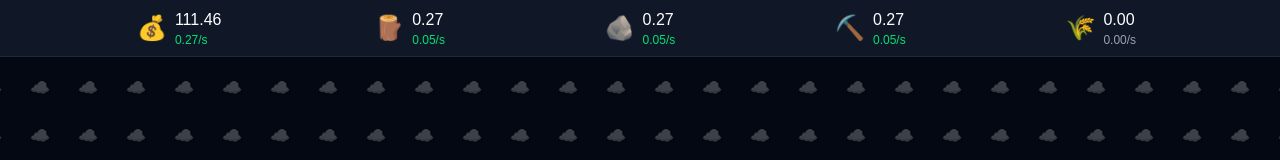
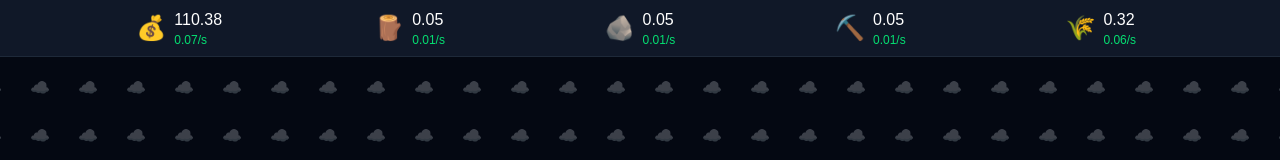
Before and after one commit to Aetherr-Agency/idlarz, a Next.js app: page / in a window 1280 px wide. Shown: the top 160 px of the page. Built offline with nearby package versions, Linux system fonts and the light colour scheme.

Commit message:
working poc

```diff
--- a/src/components/game/ResourceDisplay.tsx
+++ b/src/components/game/ResourceDisplay.tsx
@@ -16,6 +16,24 @@ const ResourceDisplay: React.FC = () => {
   const resources = useGameStore(state => state.resources);
   const resourceRates = useGameStore(state => state.resourceRates);
   const modifiers = useGameStore(state => state.resourceModifiers);
+  const tiles = useGameStore(state => state.tiles);
+
+  // Find castle level
+  const castleLevel = React.useMemo(() => {
+    for (let y = 0; y < tiles.length; y++) {
+      for (let x = 0; x < tiles[y].length; x++) {
+        const tile = tiles[y][x];
+        if (tile.isOwned && tile.biome === 'castle' && tile.level) {
+          return tile.level;
+        }
+      }
+    }
+    return 1;
+  }, [tiles]);
+
+  const castleBonus = React.useMemo(() => {
+    return castleLevel > 1 ? `Castle Level ${castleLevel} (+${((Math.pow(1.5, castleLevel - 1) - 1) * 100).toFixed(0)}%)` : null;
+  }, [castleLevel]);
 
   return (
     <div className="fixed top-0 left-0 right-0 z-50 bg-gray-900 bg-opacity-90 border-b border-gray-800">
@@ -48,12 +66,20 @@ const ResourceDisplay: React.FC = () => {
                       <span className="text-gray-400">Base Rate:</span>
                       <span className="text-white">{formatNumber(resourceRates.base[resource])}/s</span>
                     </div>
-                    <div className="flex justify-between gap-4">
-                      <span className="text-gray-400">Modifier:</span>
-                      <span className={`${modifiers[resource] > 1 ? 'text-green-400' : modifiers[resource] < 1 ? 'text-red-400' : 'text-white'}`}>
-                        {formatModifier(modifiers[resource])}
-                      </span>
-                    </div>
+                    {castleBonus && (
+                      <div className="flex justify-between gap-4">
+                        <span className="text-purple-400">Castle Bonus:</span>
+                        <span className="text-purple-400">{castleBonus}</span>
+                      </div>
+                    )}
+                    {modifiers[resource] !== 1 && (
+                      <div className="flex justify-between gap-4">
+                        <span className="text-gray-400">Total Modifier:</span>
+                        <span className={`${modifiers[resource] > 1 ? 'text-green-400' : modifiers[resource] < 1 ? 'text-red-400' : 'text-white'}`}>
+                          {formatModifier(modifiers[resource])}
+                        </span>
+                      </div>
+                    )}
                     <div className="flex justify-between gap-4 border-t border-gray-700 mt-2 pt-2">
                       <span className="text-gray-400">Total Rate:</span>
                       <span className={`${resourceRates.total[resource] > 0 ? 'text-green-400' : 'text-gray-400'}`}>
--- a/src/components/game/Tile.tsx
+++ b/src/components/game/Tile.tsx
@@ -1,4 +1,4 @@
-import React, { memo, useMemo, useState } from 'react';
+import React, { memo, useMemo } from 'react';
 import { BiomeType } from '@/types/game';
 import { BIOMES, GRID_SIZE, GRID_HEIGHT, SCALING_CONFIG } from '@/config/gameConfig';
 import { useGameStore } from '@/stores/gameStore';
@@ -208,7 +208,7 @@ const Tile: React.FC<TileProps> = ({ biome, isOwned, x, y, style, level }) => {
         isOwned ? 'opacity-100' : isAdjacent ? 'opacity-75 hover:opacity-100' : 'opacity-25',
         !isOwned && isAdjacent && 'hover:z-10 cursor-pointer border border-gray-900 hover:border-gray-800',
         biome === 'castle' && 'ring-1 ring-purple-500',
-        'group'
+        'group hover:z-20'
       )}
       style={{
         ...style,
--- a/src/config/gameConfig.ts
+++ b/src/config/gameConfig.ts
@@ -57,19 +57,19 @@ export const INITIAL_RESOURCES = {
 // Base resource generation (per second)
 export const BASE_GENERATION_RATES = {
   gold: 0.02,
-  wood: 0,
-  stone: 0,
-  coal: 0,
-  food: 0
+  wood: 0.01,
+  stone: 0.01,
+  coal: 0.01,
+  food: 0.01
 };
 
 // Castle Configuration
 export const CASTLE_BASE_RATES = {
-  gold: 0.1,
+  gold: 0.05,
   wood: 0,
   stone: 0,
   coal: 0,
-  food: 0
+  food: 0.05
 };
 
 export const CASTLE_UPGRADE = {
@@ -100,11 +100,11 @@ export const BIOMES: Record<string, BiomeInfo> = {
     baseColor: '#9333ea',
     cost: 0,
     resourceGeneration: {
-      gold: 0.25,
-      wood: 0.05,
-      stone: 0.05,
-      coal: 0.05,
-      food: 0
+      gold: 0.1,
+      wood: 0,
+      stone: 0,
+      coal: 0,
+      food: 0.05
     },
     resourceIcons: [BIOME_ICONS.castle],
     unique: true,
@@ -118,8 +118,8 @@ export const BIOMES: Record<string, BiomeInfo> = {
     baseColor: '#166534',
     cost: 100,
     resourceGeneration: {
-      gold: 0.15,
-      wood: 1
+      gold: 0.05,
+      wood: 0.1
     },
     resourceIcons: [BIOME_ICONS.forest],
     description: 'A dense forest teeming with valuable wood. Mysterious creatures lurk in the shadows.'
@@ -130,8 +130,8 @@ export const BIOMES: Record<string, BiomeInfo> = {
     baseColor: '#65a30d',
     cost: 100,
     resourceGeneration: {
-      gold: 0.1,
-      food: 1
+      gold: 0.05,
+      food: 0.1
     },
     resourceIcons: [BIOME_ICONS.plains],
     description: 'Fertile grasslands perfect for farming. The wind whispers tales of distant lands.'
@@ -143,8 +143,8 @@ export const BIOMES: Record<string, BiomeInfo> = {
     cost: 100,
     resourceGeneration: {
       gold: 0.05,
-      stone: 1.25,
-      coal: 1
+      stone: 0.15,
+      coal: 0.05
     },
     resourceIcons: [BIOME_ICONS.hills],
     description: 'Rolling hills rich with minerals. Ancient tunnels hint at forgotten treasures.'
@@ -156,8 +156,8 @@ export const BIOMES: Record<string, BiomeInfo> = {
     cost: 100,
     resourceGeneration: {
       gold: 0,
-      food: 1,
-      wood: 0.5
+      food: 0.1,
+      wood: 0.05
     },
     resourceIcons: [BIOME_ICONS.swamp],
     description: 'A treacherous swamp with unique resources. The mist conceals both danger and opportunity.'
@@ -168,9 +168,9 @@ export const BIOMES: Record<string, BiomeInfo> = {
     baseColor: '#94a3b8',
     cost: 100,
     resourceGeneration: {
-      gold: 0.2,
-      food: 0,
-      coal: 1.25
+      gold: 0.15,
+      food: 0.05,
+      coal: 0.25
     },
     resourceIcons: [BIOME_ICONS.tundra],
     description: 'A harsh frozen wasteland. Only the bravest explorers venture here, but the rewards are great.'
@@ -181,8 +181,8 @@ export const BIOMES: Record<string, BiomeInfo> = {
     baseColor: '#0ea5e9',
     cost: 100,
     resourceGeneration: {
-      gold: 0.25,
-      food: 1.25
+      gold: 0.05,
+      food: 0.15
     },
     resourceIcons: [BIOME_ICONS.lake],
     description: 'A pristine lake full of fish. The clear waters reflect untold possibilities.'
--- a/src/stores/gameStore.ts
+++ b/src/stores/gameStore.ts
@@ -65,24 +65,38 @@ const countAdjacentSameBiomes = (tiles: GameState['tiles'], x: number, y: number
 const calculateResourceRates = (tiles: GameState['tiles']): ResourceRates => {
   const base = { ...BASE_GENERATION_RATES };
   const total = { ...base };
-  const modifiers = { gold: 1.0, wood: 1.0, stone: 1.0, coal: 1.0, food: 1.0 };
+  const modifiers: Record<keyof Resources, number> = {
+    gold: 1,
+    wood: 1,
+    stone: 1,
+    coal: 1,
+    food: 1
+  };
 
-  // Find castle and apply its base rates and level multiplier
+  // Find castle and its level
+  let castleLevel = 1;
+  let castleX = -1, castleY = -1;
   for (let y = 0; y < GRID_HEIGHT; y++) {
     for (let x = 0; x < GRID_SIZE; x++) {
       const tile = tiles[y][x];
-      if (tile.isOwned && tile.biome === 'castle') {
-        const level = tile.level || 1;
-        const multiplier = Math.pow(CASTLE_UPGRADE.levelMultiplier, level - 1);
-
-        // Apply castle base rates with level multiplier
-        Object.entries(CASTLE_BASE_RATES).forEach(([resource, rate]) => {
-          base[resource as keyof Resources] += rate * multiplier;
-        });
+      if (tile.isOwned && tile.biome === 'castle' && tile.level) {
+        castleLevel = tile.level;
+        castleX = x;
+        castleY = y;
         break;
       }
     }
   }
+
+  // Calculate castle multiplier
+  const castleMultiplier = Math.pow(1.5, castleLevel - 1);
+
+  // First add castle base rates to base generation
+  Object.entries(CASTLE_BASE_RATES).forEach(([resource, rate]) => {
+    const key = resource as keyof Resources;
+    base[key] += rate;
+    total[key] += rate * castleMultiplier;
+  });
 
   // Add flat generation rates from all owned tiles with adjacency bonuses
   for (let y = 0; y < GRID_HEIGHT; y++) {
@@ -94,8 +108,15 @@ const calculateResourceRates = (tiles: GameState['tiles']): ResourceRates => {
         const adjacencyMultiplier = 1 + (SCALING_CONFIG.adjacencyBonus * adjacentCount);
 
         Object.entries(biome.resourceGeneration).forEach(([resource, rate]) => {
+          // Skip castle base rates since we already added them
+          if (tile.biome === 'castle' && CASTLE_BASE_RATES[resource as keyof Resources]) {
+            return;
+          }
+
           if (rate && rate > 0) {
-            total[resource as keyof Resources] += rate * adjacencyMultiplier;
+            // Apply castle multiplier to castle tile
+            const effectiveRate = tile.biome === 'castle' ? rate * castleMultiplier : rate;
+            total[resource as keyof Resources] += effectiveRate * adjacencyMultiplier;
           } else {
             total[resource as keyof Resources] += rate || 0;
           }
@@ -103,6 +124,12 @@ const calculateResourceRates = (tiles: GameState['tiles']): ResourceRates => {
       }
     }
   }
+
+  // Calculate modifiers based on total vs base rates
+  Object.keys(modifiers).forEach(resource => {
+    const key = resource as keyof Resources;
+    modifiers[key] = base[key] === 0 ? 1 : total[key] / base[key];
+  });
 
   return { base, modifiers, total };
 };
```
